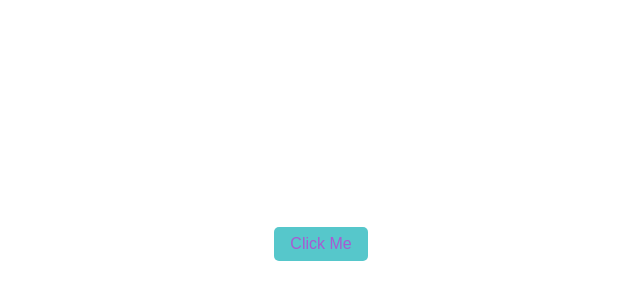
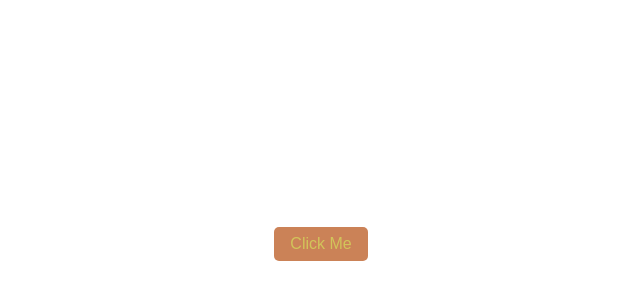
Before and after one commit to Luko248/figma-variables-test, a website: page index.html in a window 1280 px wide. Shown: the part 156-456 px from the top of the page, without its empty margins (319-959 px from the left). Drawn offline with nearby package versions, Linux system fonts and the light colour scheme; files that its build step writes are made by us from their sources.

Commit message:
feat: update _colors.scss from Figma
- Generated at 2025-10-08T21:00:10.338Z
- Token format with mixins
- Organized by category

```diff
--- a/packages/neuron/ui/src/scss/themes/init/_colors.scss
+++ b/packages/neuron/ui/src/scss/themes/init/_colors.scss
@@ -2,7 +2,7 @@
 * COLOR TOKENS GENERATED BY FIGMA EXPORTER
 *---------------------------------------------
 *
-* Exported at: 10/08/2025, 10:52:11 PM
+* Exported at: 10/08/2025, -1:00:00 PM
 * File: color.scss
 * Type: COLOR
 */
@@ -10,11 +10,11 @@
 @mixin create-color {
 
 /* --- bg --- */
-  --colorBtnBg: oklch(0.768 0.102 198.4);
+  --colorBtnBg: oklch(0.673 0.108 50.2);
 
 /* --- hover --- */
-  --colorBtnBgHover: oklch(0.701 0.132 88.9);
+  --colorBtnBgHover: oklch(0.814 0.216 143.8);
 
 /* --- text --- */
-  --colorBtnText: oklch(0.609 0.187 312.1);
+  --colorBtnText: oklch(0.811 0.128 101.8);
 }
```
